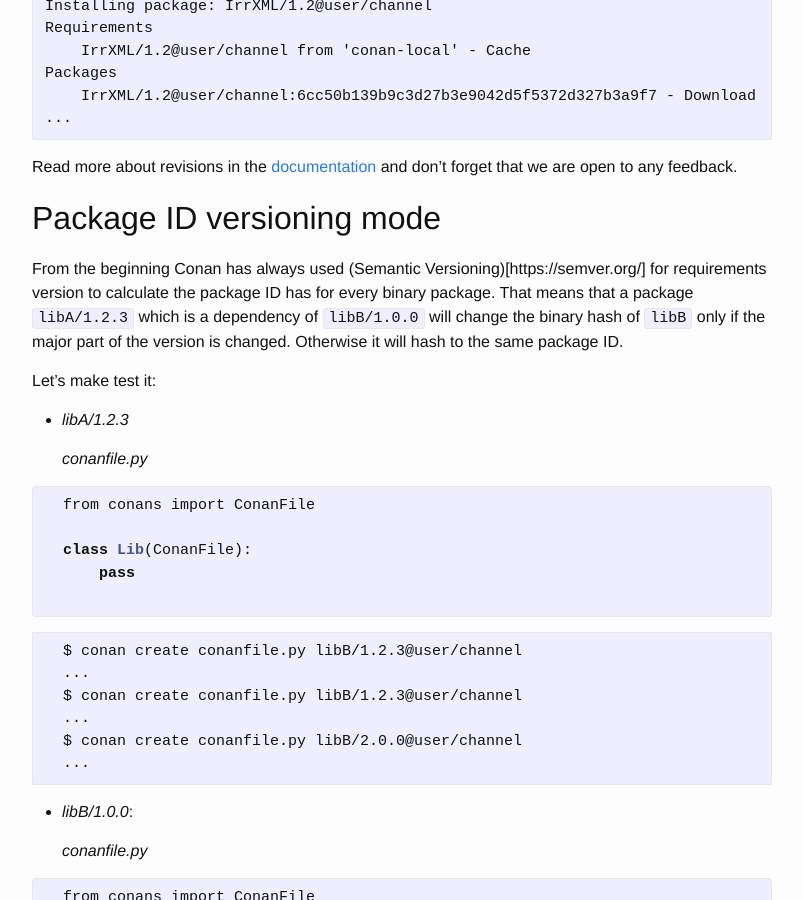
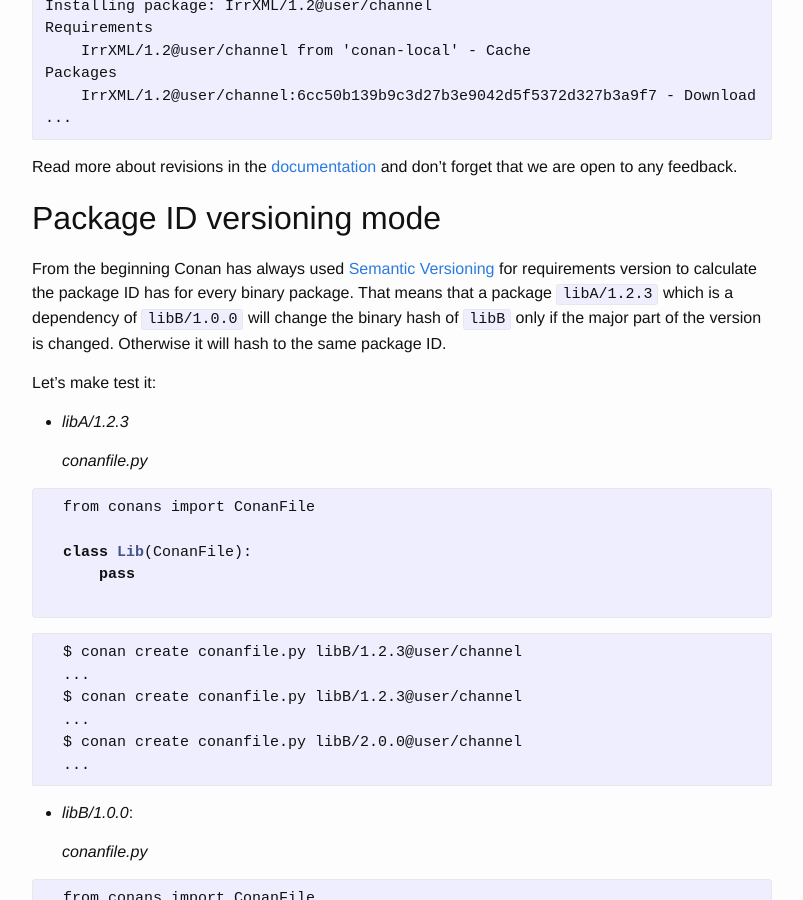
Before and after one commit to conan-io/conan-io.github.io, a Jekyll site: the page built from _posts/2019-03-11-New-conan-release-1-13.markdown, in a window 1280 px wide and 900 px high, scrolled down 2671 px. Shown: the whole window, without its empty margins (238-1041 px from the left). Built offline with Jekyll 4.4.1, drawn with Linux system fonts in a browser that asks for light colours; comment, search, counter and statistics services are not loaded.

Commit message:
semver link
Co-Authored-By: danimtb <danimanzaneque@gmail.com>

```diff
--- a/_posts/2019-03-11-New-conan-release-1-13.markdown
+++ b/_posts/2019-03-11-New-conan-release-1-13.markdown
@@ -119,7 +119,7 @@ to any feedback.
 
 ## Package ID versioning mode
 
-From the beginning Conan has always used (Semantic Versioning)[https://semver.org/] for requirements version to calculate the package ID has
+From the beginning Conan has always used [Semantic Versioning](https://semver.org/) for requirements version to calculate the package ID has
 for every binary package. That means that a package ``libA/1.2.3`` which is a dependency of ``libB/1.0.0`` will change the binary hash of
 ``libB`` only if the major part of the version is changed. Otherwise it will hash to the same package ID.
 
```
